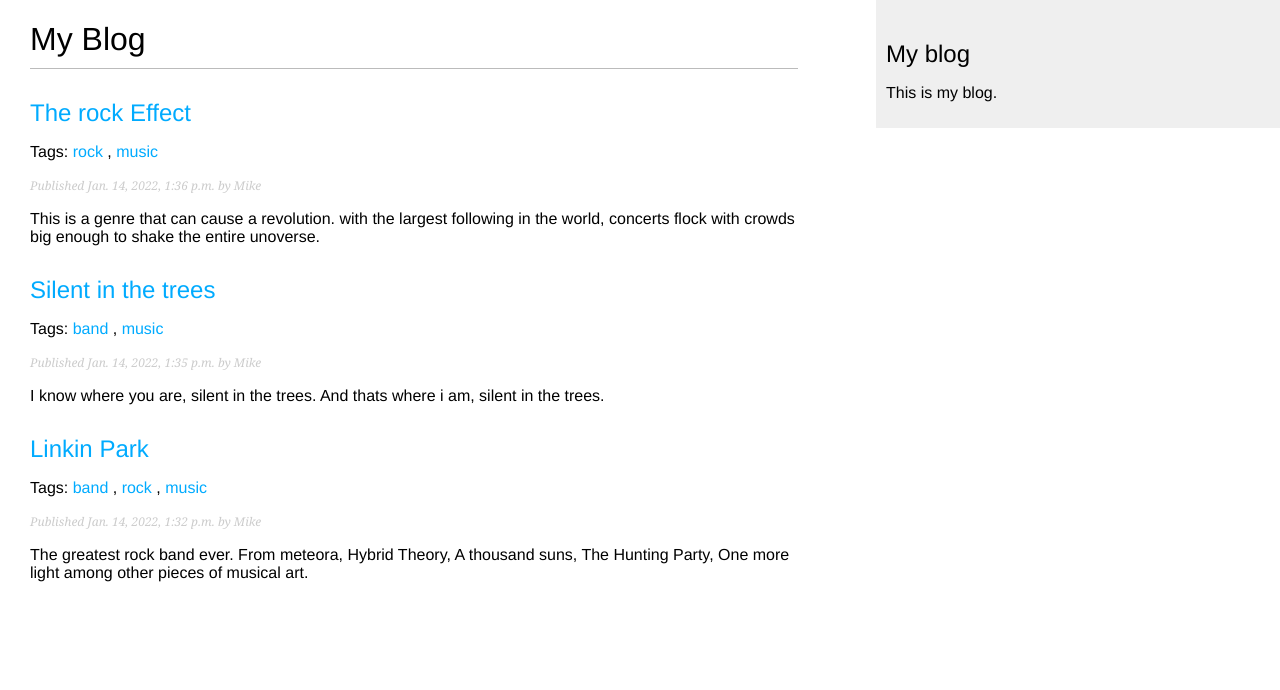
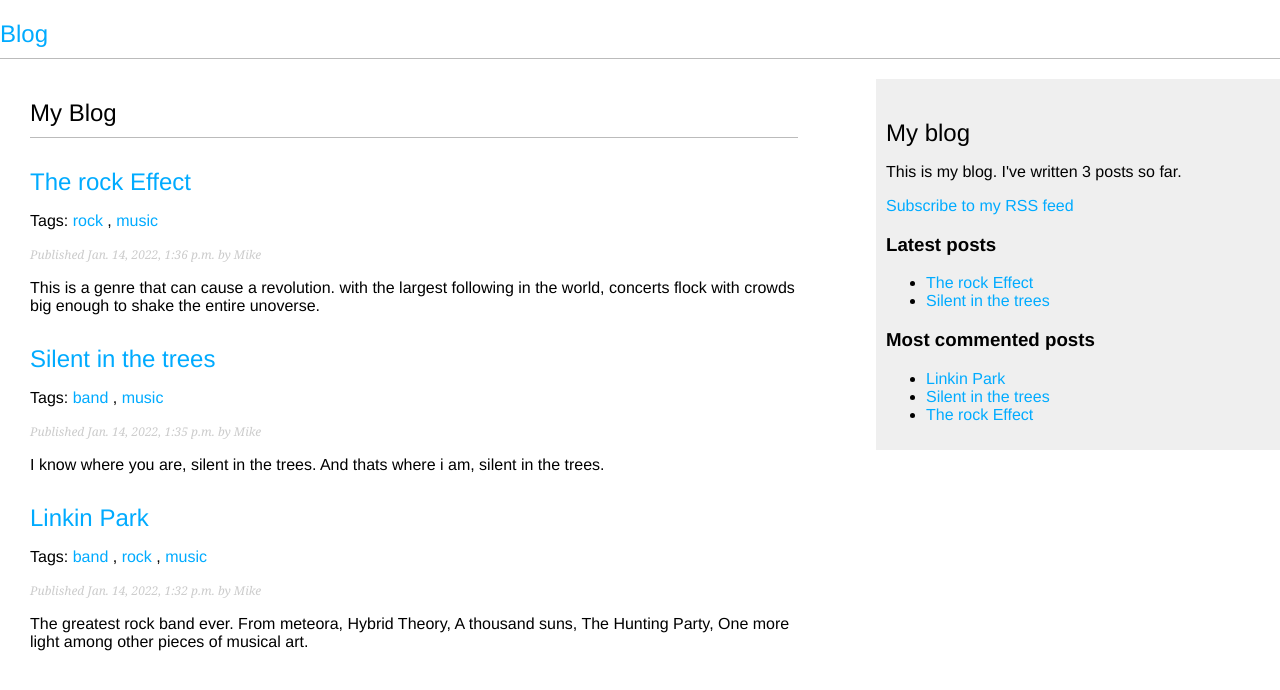
Before and after one commit to M254-bto/django-3-blog, a Django app: page / in a window 1280 px wide. Shown: the top 690 px of the page. Run offline with Django 3.2, Linux system fonts and the light colour scheme; data comes from the database, SQL or seed files in the repository; both versions use the stored data as it was after the commit; data that the repository does not hold is empty; parts of the project's set-up code (start-up, migrations or seed data) failed here and were passed over.

Commit message:
last book commit-without search feature

```diff
--- a/blog/models.py
+++ b/blog/models.py
@@ -5,6 +5,7 @@ from django.utils import timezone
 from django.contrib.auth.models import User
 from django.urls import reverse
 from taggit.managers import TaggableManager
+
 
 class PublishedManager(models.Manager):
     def get_queryset(self):
--- /dev/null
+++ b/blog/templatetags/blog_tags.py
@@ -0,0 +1,29 @@
+from django import template
+from . .models import Post
+from django.db.models import Count
+
+
+register = template.Library()
+
+
+@register.simple_tag
+
+def total_posts():
+    return Post.published.count()
+
+
+
+@register.inclusion_tag('blog/post/latest_posts.html')
+def show_latest_posts(count=5):
+    latest_posts = Post.published.order_by('-publish')[:count]
+    return {'latest_posts': latest_posts}
+
+
+
+
+@register.simple_tag
+
+def get_most_commented_posts(count=5):
+    return Post.published.annotate(
+    total_comments=Count('comments')
+    ).order_by('-total_comments')[:count]
--- a/blog/urls.py
+++ b/blog/urls.py
@@ -1,5 +1,6 @@
 from django.urls import path
 from . import views
+from .feeds import LatestPostsFeed
 
 
 
@@ -12,5 +13,6 @@ path('', views.post_list, name='post_list'),
 path('<int:year>/<int:month>/<int:day>/<slug:post>/', views.post_detail, name='post_detail'),
 path('<int:post_id>/share', views.post_share, name='post_share'),
 path('tag/<slug:tag_slug>/',views.post_list, name='post_list_by_tag'),
+path('feed/', LatestPostsFeed(), name='post_feed')
 
 ]
--- a/blog/views.py
+++ b/blog/views.py
@@ -9,6 +9,7 @@ from django.views.generic import ListView
 from taggit.models import Tag
 from blog import models
 from django.db.models import Count
+from django.contrib.postgres.search import SearchVector, SearchQuery, SearchRank
 
 
 def post_list(request,tag_slug = None ):
--- a/mysite/settings.py
+++ b/mysite/settings.py
@@ -27,7 +27,7 @@ DEBUG = True
 
 ALLOWED_HOSTS = []
 
-
+SITE_ID = 1
 # Application definition
 
 INSTALLED_APPS = [
@@ -38,7 +38,9 @@ INSTALLED_APPS = [
     'django.contrib.messages',
     'django.contrib.staticfiles',
     'blog',
-    'taggit'
+    'taggit',
+    'django.contrib.sites',
+    'django.contrib.sitemaps'
 ]
 
 MIDDLEWARE = [
--- a/mysite/urls.py
+++ b/mysite/urls.py
@@ -15,9 +15,17 @@ Including another URLconf
 """
 from django.urls import path, include
 from django.contrib import admin
+from django.contrib.sitemaps.views import sitemap
+from blog.sitemaps import PostSitemap
+
+
+sitemaps = {
+    "posts": PostSitemap,
+}
 
 
 urlpatterns = [
 path('admin/', admin.site.urls),
 path('', include('blog.urls', namespace='blog')),
+path('sitemap.xml', sitemap, {"sitemaps": sitemaps}, name='django.contrib.sitemaps.views.sitemap')
 ]
--- a/templates/blog/base.html
+++ b/templates/blog/base.html
@@ -1,20 +1,42 @@
+{% load blog_tags %}
 {% load static %}
 <!DOCTYPE html>
 <html>
     <head>
         <title>{% block title %}{% endblock %}</title>
-        <link href="{% static "css/blog.css" %}" rel="stylesheet">
+        <link href="{% static 'css/blog.css' %}" rel="stylesheet">
     </head>
     <body>
+    <nav class='nav'>
+    <a href=" {% url 'blog:post_list' %} "><h1 id='heading'>Blog</h1></a>
+    </div>
         <div id="content">
             {% block content %}
 
 
             {% endblock %}
         </div>
-        <div id="sidebar">
-            <h2>My blog</h2>
-            <p>This is my blog.</p>
-        </div>
+
+            <div id="sidebar">
+                <h2>My blog</h2>
+                <p>This is my blog. I've written {% total_posts %} posts so far.</p>
+                <p><a href="{% url "blog:post_feed" %}">Subscribe to my RSS feed</a></p>
+
+                <h3>Latest posts</h3>
+                {% show_latest_posts 2 %}
+
+                <h3>Most commented posts</h3>
+                {% get_most_commented_posts as most_commented_posts %}
+                <ul>
+                {% for post in most_commented_posts %}
+                <li>
+                <a href="{{ post.get_absolute_url }}">{{ post.title }}</a>
+                </li>
+                {% endfor %}
+                </ul>
+
+            </div>
+
+
     </body>
 </html>
--- /dev/null
+++ b/templates/blog/post/latest_posts.html
@@ -0,0 +1,10 @@
+<ul>
+
+{% for post in latest_posts %}
+<li>
+
+<a href="{{ post.get_absolute_url }}">{{ post.title }}</a>
+</li>
+
+{% endfor %}
+</ul>
```
Also changed, not shown: blog/feeds.py (added, +15 -0 lines), blog/sitemaps.py (added, +14 -0 lines), blog/static/css/blog.css (+8 -0 lines), requirements.txt (deleted, +0 -250 lines), blog/templatetags/__init__.py (added), db.sqlite3.
